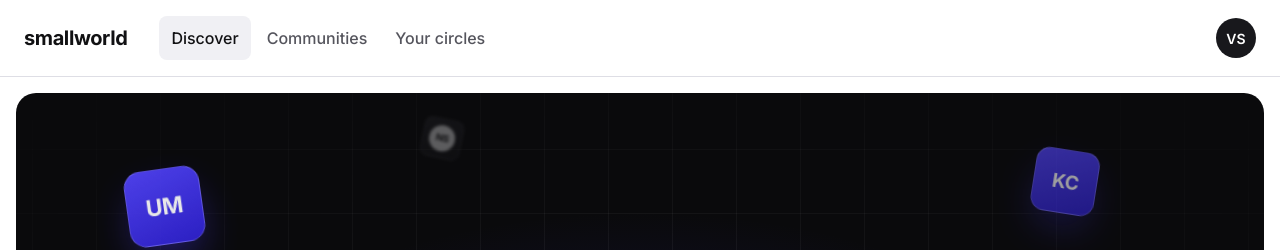
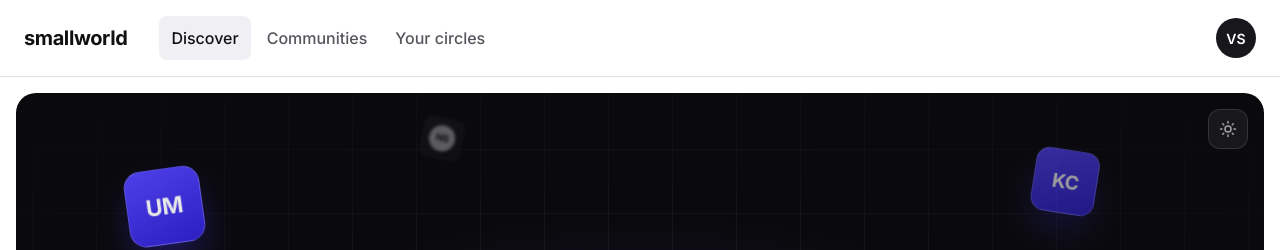
Before and after one commit to vikkash27/smallworld, a Next.js app: page / in a window 1280 px wide. Shown: the top 250 px of the page. Built offline with nearby package versions, Linux system fonts and the light colour scheme.

Commit message:
feat(landing): light hero variant with theme toggle

```diff
--- a/src/app/globals.css
+++ b/src/app/globals.css
@@ -378,12 +378,100 @@
     }
   }
 
+  /* Dark/light toggle, top-right of the panel. Absolutely placed, so switching never moves content. */
+  .sw-hero-theme {
+    position: absolute;
+    top: 16px;
+    right: 16px;
+    z-index: 1;
+    display: grid;
+    place-items: center;
+    width: 40px;
+    height: 40px;
+    padding: 0;
+    box-sizing: border-box;
+    border-radius: 12px;
+    border: 1px solid rgb(255 255 255 / 0.12);
+    background: rgb(255 255 255 / 0.06);
+    color: #a3a3ad;
+    cursor: pointer;
+    transition: background-color 150ms ease, color 150ms ease, border-color 150ms ease;
+  }
+
+  .sw-hero-theme:hover {
+    background: rgb(255 255 255 / 0.12);
+    color: #ffffff;
+  }
+
+  /* Light variant: a pale card inside the light app, same layout and radii. */
+  .sw-hero--light {
+    background: linear-gradient(180deg, #ffffff, #f4f4f7);
+    color: #111113;
+    /* Inset ring rather than a border, so the box size is identical in both themes. */
+    box-shadow: inset 0 0 0 1px #dedee5;
+  }
+
+  .sw-hero--light .sw-hero-grid {
+    background-image:
+      linear-gradient(to right, rgb(17 17 19 / 0.06) 1px, transparent 1px),
+      linear-gradient(to bottom, rgb(17 17 19 / 0.06) 1px, transparent 1px);
+  }
+
+  .sw-hero--light .sw-hero-glow {
+    background: radial-gradient(closest-side, rgb(67 52 245 / 0.14), rgb(67 52 245 / 0.04) 60%, transparent);
+  }
+
+  .sw-hero--light .sw-hero-sub {
+    color: #55555d;
+  }
+
+  .sw-hero--light .sw-hero-cta {
+    box-shadow:
+      0 0 0 1px rgb(255 255 255 / 0.12) inset,
+      0 10px 32px -10px rgb(67 52 245 / 0.5);
+  }
+
+  /* .on-brand's white focus ring would vanish on the pale panel. */
+  .sw-hero--light .sw-hero-cta:focus-visible {
+    outline-color: #4334f5;
+  }
+
+  .sw-hero--light .sw-hero-tile-face {
+    background: linear-gradient(160deg, #ffffff, #f4f4f7);
+    border-color: #dedee5;
+    color: #111113;
+    box-shadow: 0 16px 32px -14px rgb(17 17 19 / 0.22);
+  }
+
+  .sw-hero--light .sw-hero-tile[data-kind="member"] .sw-hero-tile-face::before {
+    background: #f0f0f4;
+  }
+
+  .sw-hero--light .sw-hero-tile[data-kind="community"] .sw-hero-tile-face {
+    background: linear-gradient(160deg, #5446ff, #3022d6);
+    border-color: rgb(255 255 255 / 0.18);
+    color: #ffffff;
+    box-shadow: 0 16px 36px -14px rgb(67 52 245 / 0.45);
+  }
+
+  .sw-hero--light .sw-hero-theme {
+    border-color: #dedee5;
+    background: #ffffff;
+    color: #55555d;
+  }
+
+  .sw-hero--light .sw-hero-theme:hover {
+    background: #f0f0f4;
+    color: #111113;
+  }
+
   @media (prefers-reduced-motion: reduce) {
     .sw-hero-tile {
       animation: none;
     }
 
-    .sw-hero-cta {
+    .sw-hero-cta,
+    .sw-hero-theme {
       transition: none;
     }
   }
@@ -425,9 +513,15 @@
       top: 9%;
     }
 
+    /* Clear of the theme toggle in the top-right corner. */
     .sw-hero-tile:nth-child(4) {
-      left: 88%;
+      left: 74%;
       top: 7%;
+    }
+
+    .sw-hero-theme {
+      top: 12px;
+      right: 12px;
     }
 
     .sw-hero-tile:nth-child(6) {
--- /dev/null
+++ b/src/components/hero/HeroThemeToggle.tsx
@@ -0,0 +1,63 @@
+"use client";
+
+import { Moon, Sun } from "lucide-react";
+import { useSyncExternalStore } from "react";
+
+export type HeroTheme = "dark" | "light";
+
+const STORAGE_KEY = "sw-hero-theme";
+const listeners = new Set<() => void>();
+
+function readTheme(): HeroTheme {
+  try {
+    return localStorage.getItem(STORAGE_KEY) === "light" ? "light" : "dark";
+  } catch {
+    return "dark";
+  }
+}
+
+function writeTheme(theme: HeroTheme) {
+  try {
+    localStorage.setItem(STORAGE_KEY, theme);
+  } catch {
+    // Storage blocked: the choice still applies for this page view.
+  }
+  listeners.forEach((notify) => notify());
+}
+
+function subscribe(notify: () => void) {
+  listeners.add(notify);
+  // Keeps other open tabs in step.
+  window.addEventListener("storage", notify);
+  return () => {
+    listeners.delete(notify);
+    window.removeEventListener("storage", notify);
+  };
+}
+
+/** Hero surface choice, persisted in localStorage. Server render and first paint are always dark. */
+export function useHeroTheme(): [HeroTheme, (theme: HeroTheme) => void] {
+  const theme = useSyncExternalStore(subscribe, readTheme, () => "dark" as const);
+  return [theme, writeTheme];
+}
+
+export function HeroThemeToggle({
+  theme,
+  onChange,
+}: {
+  theme: HeroTheme;
+  onChange: (theme: HeroTheme) => void;
+}) {
+  const next = theme === "dark" ? "light" : "dark";
+  const Icon = theme === "dark" ? Sun : Moon;
+  return (
+    <button
+      type="button"
+      className="sw-hero-theme"
+      aria-label={`Switch hero to ${next} theme`}
+      onClick={() => onChange(next)}
+    >
+      <Icon aria-hidden size={18} strokeWidth={2} />
+    </button>
+  );
+}
--- a/src/components/hero/LandingFlow.tsx
+++ b/src/components/hero/LandingFlow.tsx
@@ -6,6 +6,7 @@ import { useEffect, useState, type MouseEvent } from "react";
 import { DiscoverScreen } from "@/components/discovery/DiscoverScreen";
 import { loadBootstrap } from "@/ui/discovery/client";
 import { FloatingTiles } from "./FloatingTiles";
+import { HeroThemeToggle, useHeroTheme } from "./HeroThemeToggle";
 
 type Session = "loading" | "ready" | "unauthenticated";
 
@@ -17,6 +18,7 @@ const DISCOVER_ID = "discover";
  */
 export function LandingFlow() {
   const [session, setSession] = useState<Session>("loading");
+  const [heroTheme, setHeroTheme] = useHeroTheme();
 
   useEffect(() => {
     let cancelled = false;
@@ -48,10 +50,14 @@ export function LandingFlow() {
 
   return (
     <>
-      <section className="sw-hero" aria-labelledby="hero-title">
+      <section
+        className={heroTheme === "light" ? "sw-hero sw-hero--light" : "sw-hero"}
+        aria-labelledby="hero-title"
+      >
         <div className="sw-hero-grid" aria-hidden="true" />
         <div className="sw-hero-glow" aria-hidden="true" />
         <FloatingTiles />
+        <HeroThemeToggle theme={heroTheme} onChange={setHeroTheme} />
         <div className="sw-hero-content">
           <h1 id="hero-title" className="sw-hero-title">
             Find your people.
```
